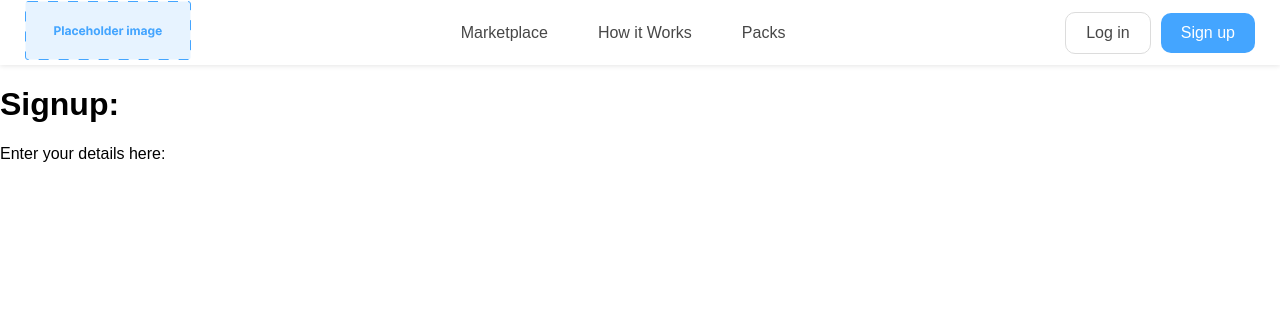
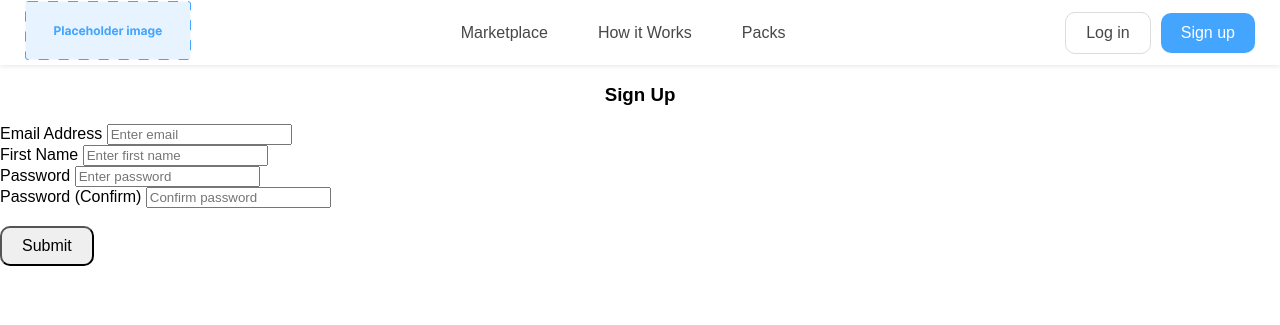
Before and after one commit to 23640118/AgileWebDev, a Python web app: template app/templates/signup.html in a window 1280 px wide. Shown: the top 325 px of the page. Run offline with Jinja, Linux system fonts and the light colour scheme; the template is opened without the code that fills it, so the values that code supplies are empty.

Commit message:
This commit is a test for git processes

```diff
--- a/app/templates/signup.html
+++ b/app/templates/signup.html
@@ -1,9 +1,49 @@
 {% extends "base.html" %}
 
 {% block content %}
-   <!-- Write all HTML code here -->
-
-   <h1>Signup:</h1>
-   <p> Enter your details here:</p>
-
+<form method="POST">
+   <h3 align="center">Sign Up</h3>
+   <div class="form-group">
+     <label for="email">Email Address</label>
+     <input
+       type="email"
+       class="form-control"
+       id="email"
+       name="email"
+       placeholder="Enter email"
+     />
+   </div>
+   <div class="form-group">
+     <label for="firstName">First Name</label>
+     <input
+       type="text"
+       class="form-control"
+       id="firstName"
+       name="firstName"
+       placeholder="Enter first name"
+     />
+   </div>
+   <div class="form-group">
+     <label for="password1">Password</label>
+     <input
+       type="password"
+       class="form-control"
+       id="password1"
+       name="password1"
+       placeholder="Enter password"
+     />
+   </div>
+   <div class="form-group">
+     <label for="password2">Password (Confirm)</label>
+     <input
+       type="password"
+       class="form-control"
+       id="password2"
+       name="password2"
+       placeholder="Confirm password"
+     />
+   </div>
+   <br />
+   <button type="submit" class="btn btn-primary">Submit</button>
+ </form>
 {% endblock %}
```
